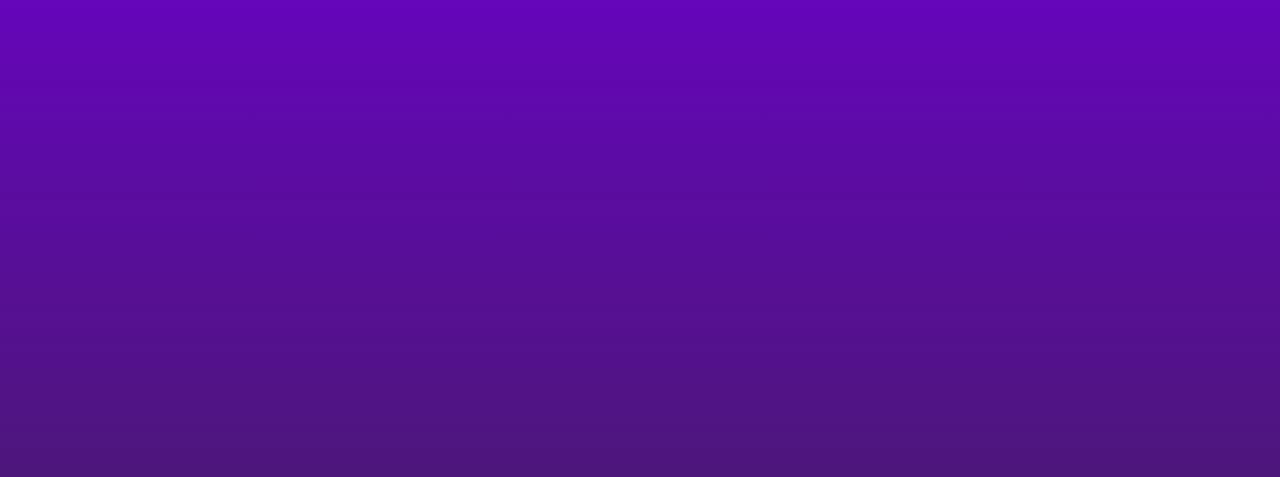
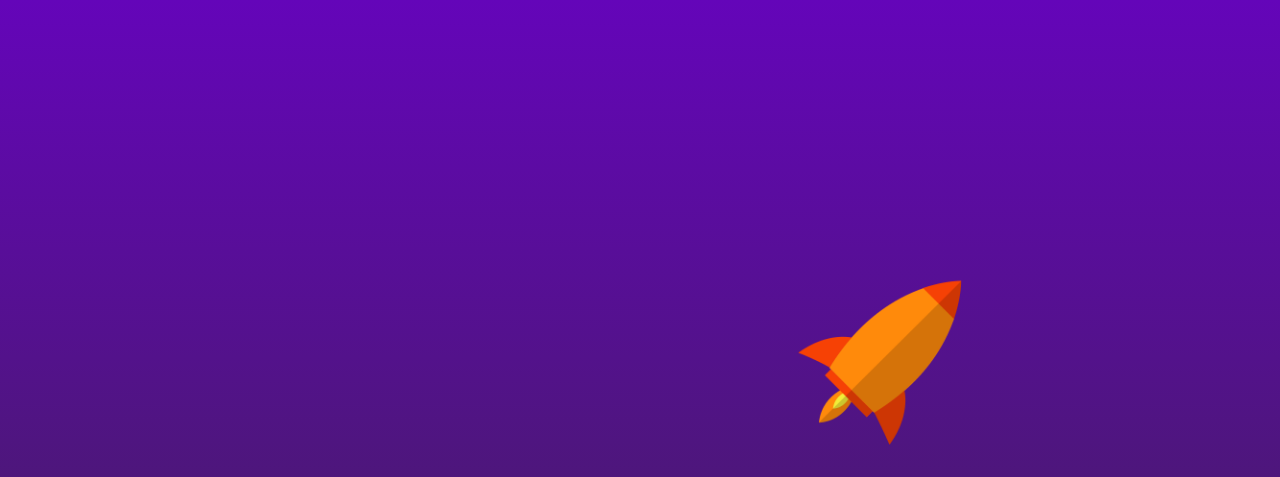
Before and after one commit to keidaroo/keidaroo_pages, a plain HTML site: page index.html in a window 1280 px wide. Shown: the top 477 px of the page. Drawn offline with nearby package versions, Linux system fonts and the light colour scheme.

```diff
--- a/scripts/home.js
+++ b/scripts/home.js
@@ -1,9 +1,11 @@
 var logoName = $(".logoName");
 var wallpaper = $("#home-wallpaper");
+var rocketImage = $(".rocketImage");
 var windowHeight = 0;
 var windowWidth = 0;
 
-$(function() {
+function sizeReset() {
+
   windowHeight = parseInt($(window).height());
   windowWidth = parseInt($(window).width());
 
@@ -12,6 +14,17 @@ $(function() {
   wallpaper.css('width', windowWidth);
   wallpaper.css('height', windowHeight);
 
+  var rocketMulti = 0.3;
+  var rocketSize = Math.min(rocketMulti * windowWidth, rocketMulti * windowHeight);
+  rocketImage.css('background-size', rocketSize);
+  rocketImage.css('height', rocketSize);
+  rocketImage.css('width', rocketSize);
+
+}
+
+$(function() {
+  sizeReset();
+
   logoName.hide();
 })
 
@@ -19,11 +32,5 @@ $(document).ready(function() {
   logoName.fadeIn(1200);
 });
 $(window).resize(function() {
-  windowHeight = parseInt($(window).height());
-  windowWidth = parseInt($(window).width());
-
-  logoName.css('font-size', Math.min(0.06 * windowWidth, 0.08 * windowHeight));
-  wallpaper.css('width', windowWidth);
-  wallpaper.css('height', windowHeight);
-
+  sizeReset();
 })
--- a/styles/home.css
+++ b/styles/home.css
@@ -33,14 +33,10 @@ body {
 }
 
 .rocketImage {
-  /*background-image: url("../pictures/png/rocket.png");
-  */
+  background-image: url("../pictures/png/rocket.png");
   position: absolute;
   z-index: 2;
   display: block;
-  left: 10vw;
-  right: 30vw;
+  left: 60vw;
   top: 30vh;
-  height: 1000px;
-  width: 1000px;
 }
```
